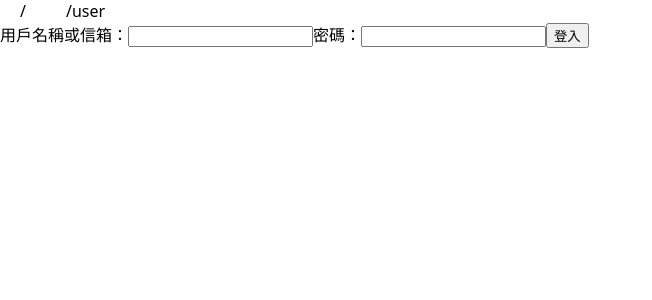
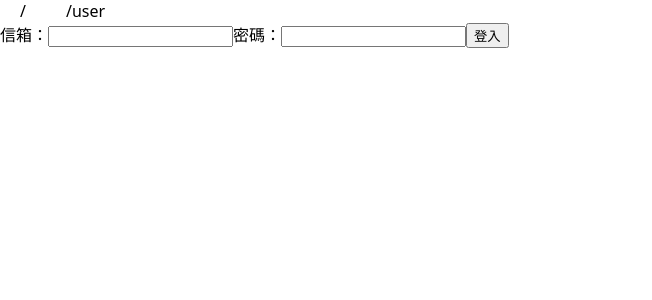
Before and after one commit to awdr74100/vue-composition-ts-pinia, a Vue app: page / in a window 1280 px wide. Shown: the top 300 px of the page, without its empty margins (0-652 px from the left). Built offline with nearby package versions, Linux system fonts and the light colour scheme.

Commit message:
Update...

```diff
--- a/src/pages/index.vue
+++ b/src/pages/index.vue
@@ -1,9 +1,9 @@
 <template>
   <form action="#" @submit.prevent="signIn">
-    <label for="usernameOrEmail">用戶名稱或信箱：</label>
-    <input type="text" id="usernameOrEmail" v-model="usernameOrEmail" />
+    <label for="email">信箱：</label>
+    <input type="email" id="email" v-model="email" />
     <label for="password">密碼：</label>
-    <input type="text" id="password" v-model="password" />
+    <input type="password" id="password" v-model="password" />
     <button type="submit">登入</button>
   </form>
 </template>
@@ -15,13 +15,13 @@ import { useUserStore } from '@/stores/user';
 
 const router = useRouter();
 
-const userStore = useUserStore();
+const user = useUserStore();
 
-const usernameOrEmail = ref('');
+const email = ref('');
 const password = ref('');
 
 const signIn = async () => {
-  const done = await userStore.signIn(usernameOrEmail.value, password.value);
+  const done = await user.signIn(email.value, password.value);
 
   if (done) router.push('/user');
 };
--- a/src/pages/user.vue
+++ b/src/pages/user.vue
@@ -1,12 +1,12 @@
 <template>
   <p>
-    Hi <span class="text-primary">{{ userStore.name }}</span>
+    ID: <span class="text-primary">{{ user.id }}</span>
   </p>
   <p>
-    ID: <span class="text-primary">{{ userStore.id }}</span>
+    Name: <span class="text-primary">{{ user.name }}</span>
   </p>
   <p>
-    Email: <span class="text-primary">{{ userStore.email }}</span>
+    Email: <span class="text-primary">{{ user.email }}</span>
   </p>
   <button type="button" @click.prevent="signOut">登出</button>
 </template>
@@ -18,7 +18,7 @@ import { useUserStore } from '@/stores/user';
 
 const router = useRouter();
 
-const userStore = useUserStore();
+const user = useUserStore();
 
 definePage({
   meta: {
@@ -27,7 +27,7 @@ definePage({
 });
 
 const signOut = async () => {
-  const done = await userStore.signOut();
+  const done = await user.signOut();
 
   if (done) router.push('/');
 };
--- a/src/router/index.ts
+++ b/src/router/index.ts
@@ -6,11 +6,11 @@ const router = createRouter({
 });
 
 router.beforeEach((to) => {
-  const userStore = useUserStore();
+  const user = useUserStore();
 
   if (!to.meta.requiredAuth) return true;
 
-  if (userStore.loggedIn) return true;
+  if (user.loggedIn) return true;
 
   return { path: '/' };
 });
--- a/src/stores/user.ts
+++ b/src/stores/user.ts
@@ -14,30 +14,30 @@ export const useUserStore = defineStore('user', () => {
 
   const loggedIn = computed(() => id.value !== null);
 
-  const updateUser = (payload: {
+  function updateUser(payload: {
     id: null | number;
     name: null | string;
     email: null | string;
-  }) => {
+  }) {
     id.value = payload.id;
     name.value = payload.name;
     email.value = payload.email;
-  };
+  }
 
-  const signIn = async (usernameOrEmail: string, password: string) => {
+  async function signIn(email: string, password: string) {
     const url = `${import.meta.env.VITE_BACKEND_URL}/users/3`;
     const data = await fetch(url).then((res) => res.json() as Promise<User>);
 
     updateUser(data);
 
     return true;
-  };
+  }
 
-  const signOut = async () => {
+  async function signOut() {
     updateUser({ id: null, name: null, email: null });
 
     return true;
-  };
+  }
 
   return { id, name, email, loggedIn, signIn, signOut };
 });
```
